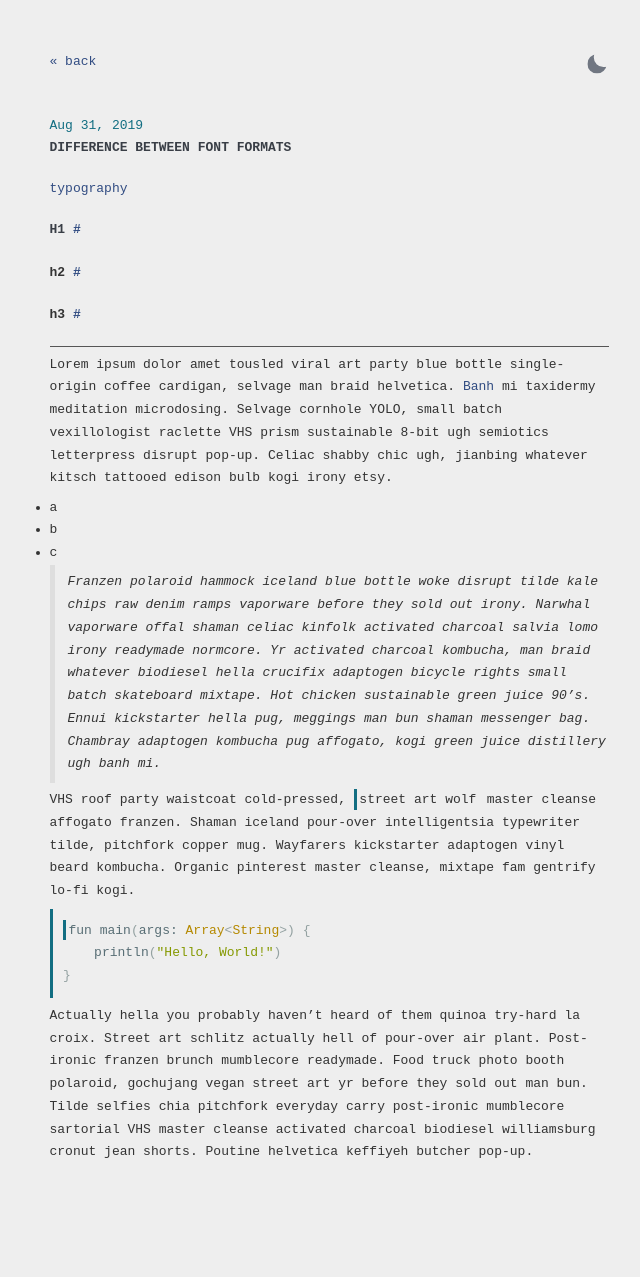
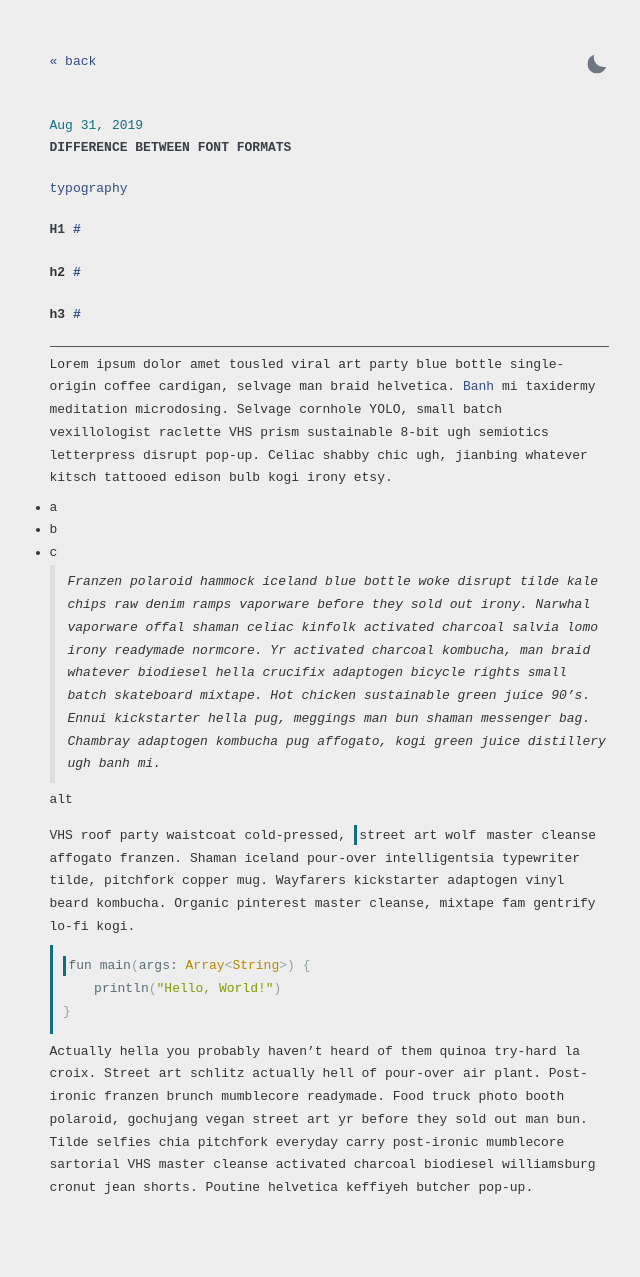
Before and after one commit to DavideBri/Gesko, a Jekyll site: the page built from _posts/2019-08-31-difference-between-font-formats.md, in a window 1280 px wide. Shown: the whole page, without its empty margins (311-951 px from the left). Built offline with Jekyll 4.4.1, drawn with Linux system fonts in a browser that asks for light colours; before the commit the page ends 1241 px from its top, so only the background shows below that.

Commit message:
updated test post

````diff
--- a/_posts/2019-08-31-difference-between-font-formats.md
+++ b/_posts/2019-08-31-difference-between-font-formats.md
@@ -23,6 +23,9 @@ Lorem ipsum dolor amet tousled viral art party blue bottle single-origin coffee
 
 > Franzen polaroid hammock iceland blue bottle woke disrupt tilde kale chips raw denim ramps vaporware before they sold out irony. Narwhal vaporware offal shaman celiac kinfolk activated charcoal salvia lomo irony readymade normcore. Yr activated charcoal kombucha, man braid whatever biodiesel hella crucifix adaptogen bicycle rights small batch skateboard mixtape. Hot chicken sustainable green juice 90's. Ennui kickstarter hella pug, meggings man bun shaman messenger bag. Chambray adaptogen kombucha pug affogato, kogi green juice distillery ugh banh mi.
 
+
+<kbd>alt</kbd>
+
 VHS roof party waistcoat cold-pressed, `street art wolf` master cleanse affogato franzen. Shaman iceland pour-over intelligentsia typewriter tilde, pitchfork copper mug. Wayfarers kickstarter adaptogen vinyl beard kombucha. Organic pinterest master cleanse, mixtape fam gentrify lo-fi kogi.
 
 ```java
````
